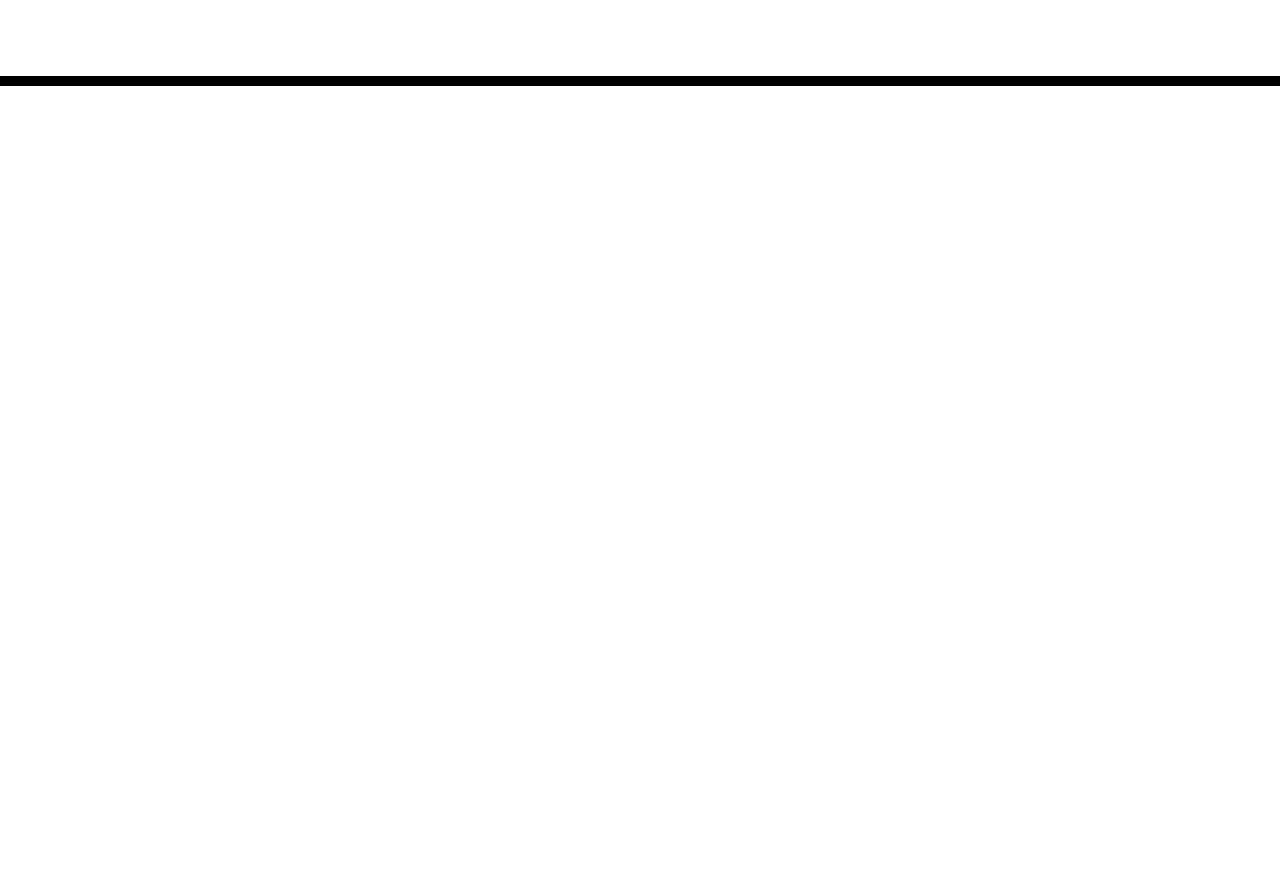
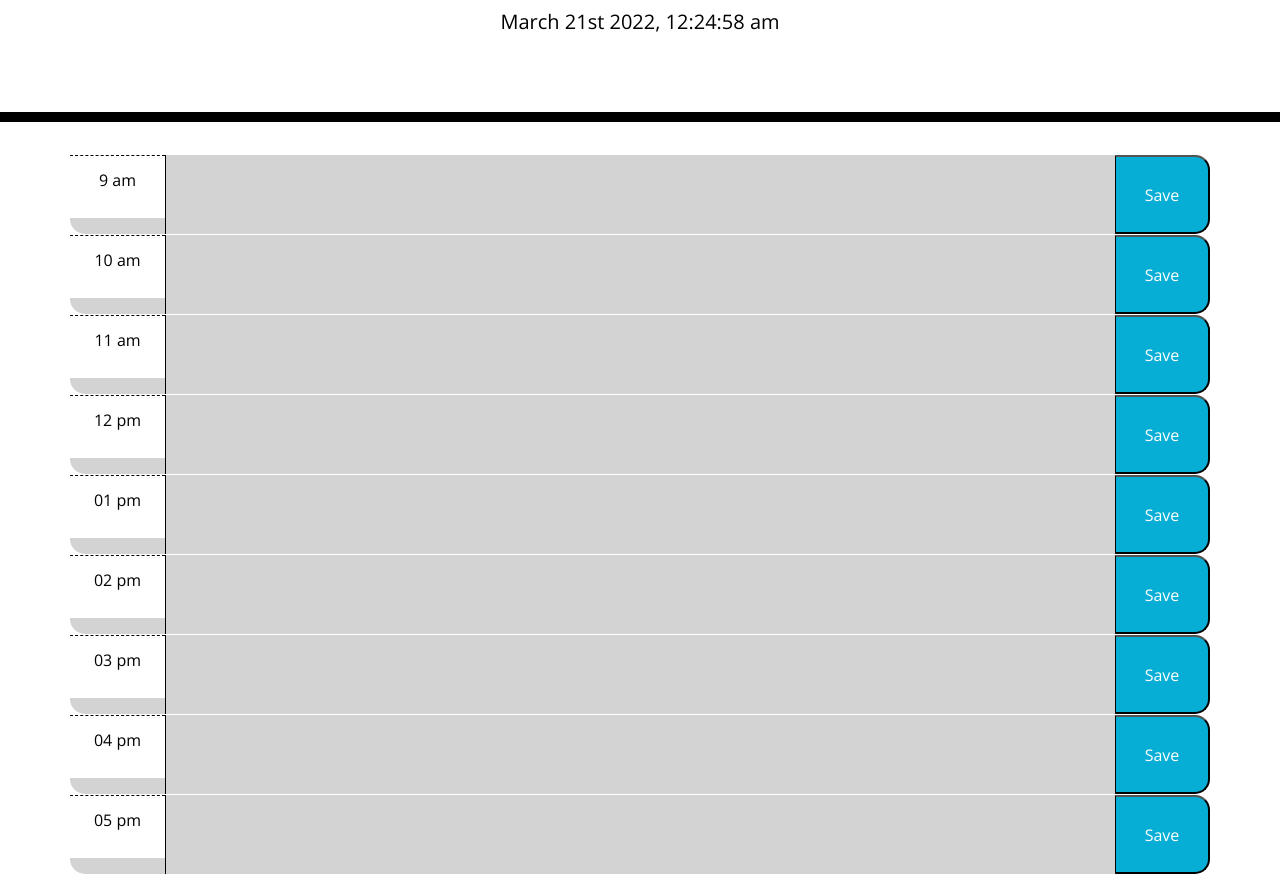
Before and after one commit to ProfessorXavier206/w5-BusyDayScheduler, a plain HTML site: page index.html in a window 1280 px wide. Shown: the part 182-1056 px from the top of the page. Before the commit the page ends 800 px from the top, so only its background shows below. Drawn offline with nearby package versions, Linux system fonts and the light colour scheme.

Commit message:
Linking CSS and Javascript Files as well as coding to meet frist critira

```diff
--- /dev/null
+++ b/assets/css/style.css
@@ -0,0 +1,71 @@
+body {
+  font-family: 'Open Sans', sans-serif;
+  font-size: 16px;
+  line-height: 1;
+}
+
+textarea {
+  background: transparent;
+  border: none;
+  resize: none;
+  color: #000000;
+  border-left: 1px solid black;
+  padding: 10px;
+}
+
+.jumbotron {
+  text-align: center;
+  background-color: transparent;
+  color: black;
+  border-radius: 0;
+  border-bottom: 10px solid black;
+}
+
+.description {
+  white-space: pre-wrap;
+}
+
+.time-block {
+  text-align: center;
+  border-radius: 15px;
+}
+
+.row {
+  white-space: pre-wrap;
+  height: 80px;
+  border-top: 1px solid white;
+}
+
+.hour {
+  background-color: #ffffff;
+  color: #000000;
+  border-top: 1px dashed #000000;
+}
+
+.past {
+  background-color: #d3d3d3;
+  color: white;
+}
+
+.present {
+  background-color: #ff6961;
+  color: white;
+}
+
+.future {
+  background-color: #77dd77;
+  color: white;
+}
+
+.saveBtn {
+  border-left: 1px solid black;
+  border-top-right-radius: 15px;
+  border-bottom-right-radius: 15px;
+  background-color: #06aed5;
+  color: white;
+}
+
+.saveBtn i:hover {
+  font-size: 20px;
+  transition: all 0.3s ease-in-out;
+}
--- /dev/null
+++ b/assets/js/script.js
@@ -0,0 +1,25 @@
+console.log("we are connected");
+
+//Creating Vars for HTML
+var currentDayEl = document.getElementById("currentDay");
+var timeBlockELS = document.getElementsByClassName("time-block");
+
+//Vars function
+var currentTime = moment().format("hh a");
+
+//display current day time using moment js
+currentDayEl.textContent = moment().format("MMMM Do YYYY, h:mm:ss a");
+
+//loop through allthe timeblock class
+for (i = 0; i <= timeBlockELS.length - 1; i++) {
+  // console.log("each hour in the timeblock", timeBlockELS[i]);
+  var hourText = timeBlockELS[i].firstElementChild.innerHTML;
+
+  console.log(hourText, currentTime);
+  //background color changing for past present and future
+  if (hourText === currentTime) {
+    timeBlockELS[i].setAttribute("class", "row time-block present");
+  } else {
+    timeBlockELS[i].setAttribute("class", "row time-block past");
+  }
+}
--- a/index.html
+++ b/index.html
@@ -18,7 +18,7 @@
       href="https://fonts.googleapis.com/css?family=Open+Sans&display=swap"
       rel="stylesheet"
     />
-    <link rel="stylesheet" href="style.css" />
+    <link rel="stylesheet" href="./assets/css/style.css" />
     <title>Work Day Scheduler</title>
   </head>
 
@@ -30,9 +30,55 @@
     </header>
     <div class="container">
       <!-- Timeblocks go here -->
+      <div class="row time-block">
+        <p class="hour col-1 p-3">9 am</p>
+        <textarea class="description col-10"></textarea>
+        <button class="saveBtn col-1">Save</button>
+      </div>
+      <div class="row time-block">
+        <p class="hour col-1 p-3">10 am</p>
+        <textarea class="description col-10"></textarea>
+        <button class="saveBtn col-1">Save</button>
+      </div>
+      <div class="row time-block">
+        <p class="hour col-1 p-3">11 am</p>
+        <textarea class="description col-10"></textarea>
+        <button class="saveBtn col-1">Save</button>
+      </div>
+      <div class="row time-block">
+        <p class="hour col-1 p-3">12 pm</p>
+        <textarea class="description col-10"></textarea>
+        <button class="saveBtn col-1">Save</button>
+      </div>
+      <div class="row time-block">
+        <p class="hour col-1 p-3">01 pm</p>
+        <textarea class="description col-10"></textarea>
+        <button class="saveBtn col-1">Save</button>
+      </div>
+      <div class="row time-block">
+        <p class="hour col-1 p-3">02 pm</p>
+        <textarea class="description col-10"></textarea>
+        <button class="saveBtn col-1">Save</button>
+      </div>
+      <div class="row time-block">
+        <p class="hour col-1 p-3">03 pm</p>
+        <textarea class="description col-10"></textarea>
+        <button class="saveBtn col-1">Save</button>
+      </div>
+      <div class="row time-block">
+        <p class="hour col-1 p-3">04 pm</p>
+        <textarea class="description col-10"></textarea>
+        <button class="saveBtn col-1">Save</button>
+      </div>
+      <div class="row time-block">
+        <p class="hour col-1 p-3">05 pm</p>
+        <textarea class="description col-10"></textarea>
+        <button class="saveBtn col-1">Save</button>
+      </div>
     </div>
 
     <script src="https://cdnjs.cloudflare.com/ajax/libs/jquery/3.2.1/jquery.min.js"></script>
     <script src="https://cdnjs.cloudflare.com/ajax/libs/moment.js/2.24.0/moment.min.js"></script>
+    <script src="assets/js/script.js"></script>
   </body>
 </html>
--- a/style.css
+++ /dev/null
@@ -1,71 +0,0 @@
-body {
-  font-family: 'Open Sans', sans-serif;
-  font-size: 16px;
-  line-height: 1;
-}
-
-textarea {
-  background: transparent;
-  border: none;
-  resize: none;
-  color: #000000;
-  border-left: 1px solid black;
-  padding: 10px;
-}
-
-.jumbotron {
-  text-align: center;
-  background-color: transparent;
-  color: black;
-  border-radius: 0;
-  border-bottom: 10px solid black;
-}
-
-.description {
-  white-space: pre-wrap;
-}
-
-.time-block {
-  text-align: center;
-  border-radius: 15px;
-}
-
-.row {
-  white-space: pre-wrap;
-  height: 80px;
-  border-top: 1px solid white;
-}
-
-.hour {
-  background-color: #ffffff;
-  color: #000000;
-  border-top: 1px dashed #000000;
-}
-
-.past {
-  background-color: #d3d3d3;
-  color: white;
-}
-
-.present {
-  background-color: #ff6961;
-  color: white;
-}
-
-.future {
-  background-color: #77dd77;
-  color: white;
-}
-
-.saveBtn {
-  border-left: 1px solid black;
-  border-top-right-radius: 15px;
-  border-bottom-right-radius: 15px;
-  background-color: #06aed5;
-  color: white;
-}
-
-.saveBtn i:hover {
-  font-size: 20px;
-  transition: all 0.3s ease-in-out;
-}
```
Also changed, not shown: 1 other file.
